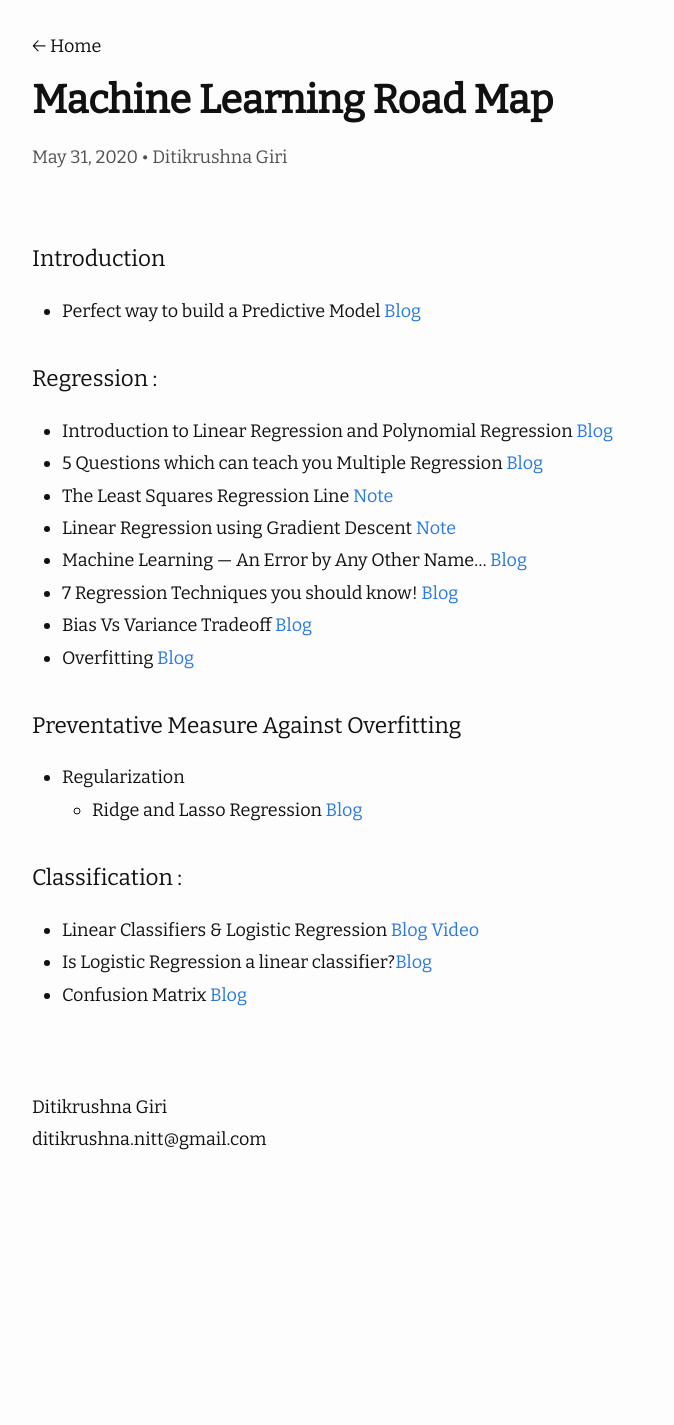
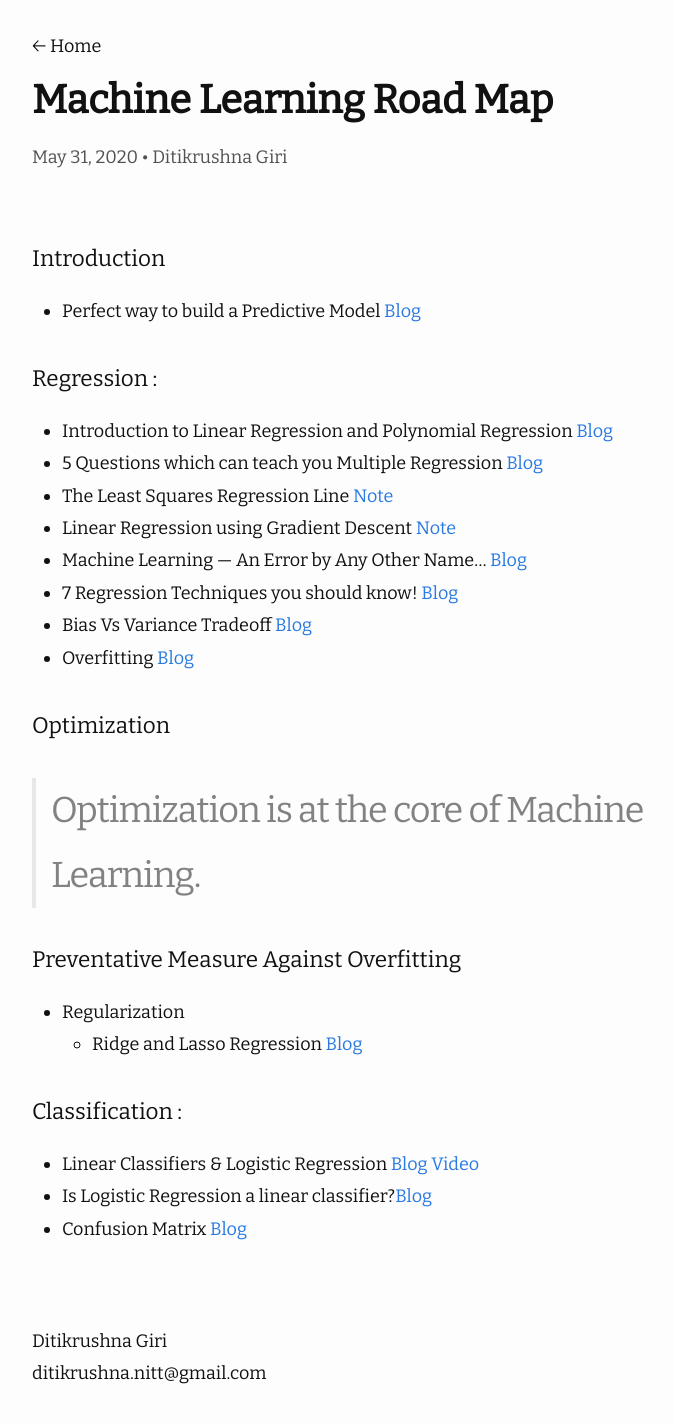
Before and after one commit to ditikrushna/eNotes, a Jekyll site: the page built from _posts/2020-05-31-Machine Learning Road Map.md, in a window 1280 px wide. Shown: the whole page, without its empty margins (238-912 px from the left). Built offline with Jekyll 4.4.1, drawn with Linux system fonts in a browser that asks for light colours; nearby versions of some CDN libraries; before the commit the page ends 1191 px from its top, so only the background shows below that.

Commit message:
Update 2020-05-31-Machine Learning Road Map.md

```diff
--- a/_posts/2020-05-31-Machine Learning Road Map.md
+++ b/_posts/2020-05-31-Machine Learning Road Map.md
@@ -19,6 +19,11 @@ author: "Ditikrushna Giri"
 - Bias Vs Variance Tradeoff [Blog](https://elitedatascience.com/bias-variance-tradeoff)
 - Overfitting [Blog](https://elitedatascience.com/overfitting-in-machine-learning)
 
+#### Optimization
+> Optimization is at the core of Machine Learning.
+-
+
+
 #### Preventative Measure Against Overfitting
    -   Regularization
         -   Ridge and Lasso Regression  [Blog](https://www.analyticsvidhya.com/blog/2016/01/ridge-lasso-regression-python-complete-tutorial/)
```
